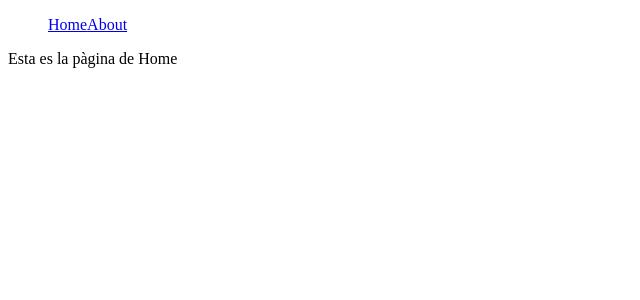
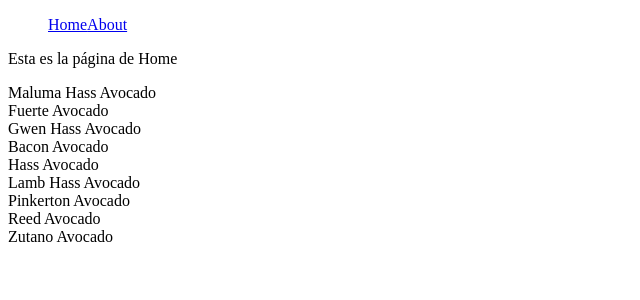
Before and after one commit to jesuskata/platzi-next-2020, a Next.js app: page / in a window 1280 px wide. Shown: the top 300 px of the page, without its empty margins (0-640 px from the left). Built offline with nearby package versions, Linux system fonts and the light colour scheme.

Commit message:
feat(api): 🎸 include the allAvo data in the home page component

```diff
--- a/pages/index.jsx
+++ b/pages/index.jsx
@@ -1,14 +1,29 @@
 // Dependencies
-import React from 'react';
+import React, { useState, useEffect } from 'react';
 
 // Components
 import { NavBar } from '../components/NavBar';
 
-const Home = () => (
-  <div>
-    <NavBar />
-    <p>Esta es la pàgina de Home</p>
-  </div>
-);
+const Home = () => {
+  const [avoList, setAvoList] = useState([]);
+
+  useEffect(() => {
+    window.fetch('api/avo')
+      .then(response => response.json())
+      .then(({ data, length }) => {
+        setAvoList(data);
+      });
+  }, []);
+
+  return (
+    <div>
+      <NavBar />
+      <p>Esta es la página de Home</p>
+      {avoList.map(avo => (
+        <div key={avo.id}>{avo.name}</div>
+      ))}
+    </div>
+  );
+};
 
 export default Home;
```
